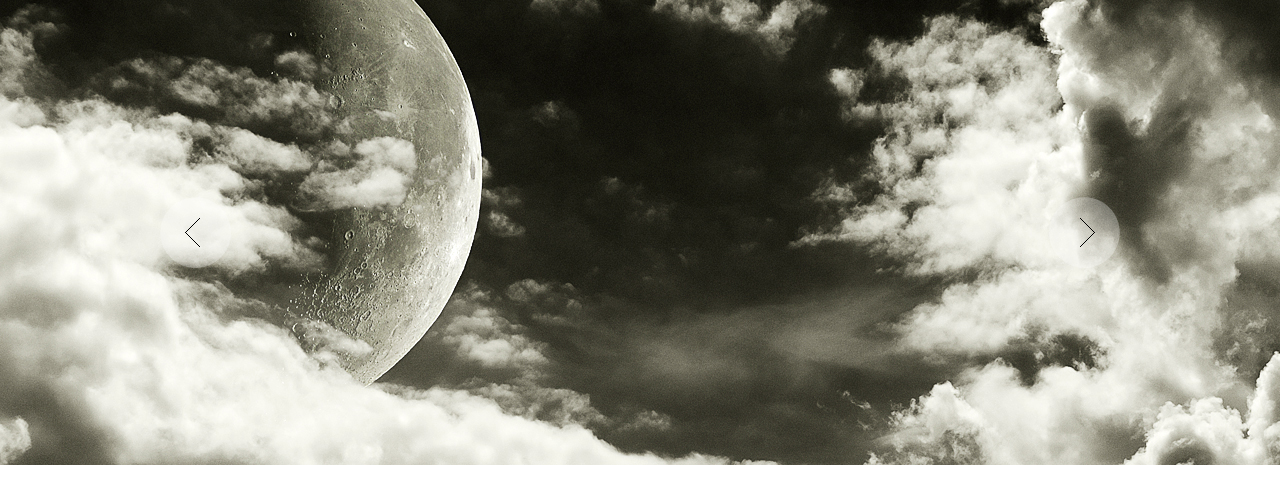
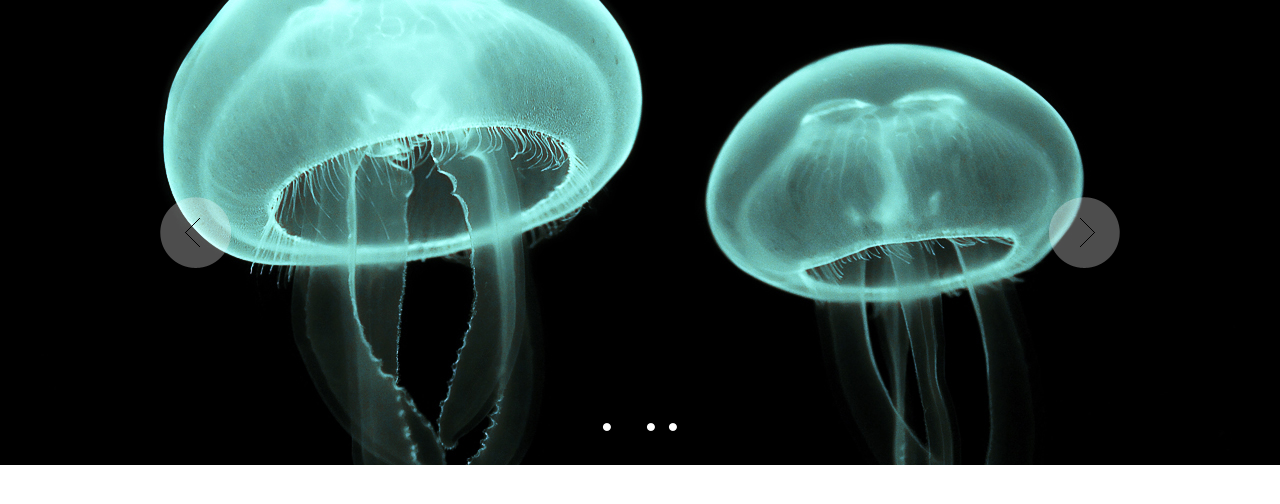
Before and after one commit to HedgehogKUCC/jQuery_5-2_Slideshow, a plain HTML site: page index.html in a window 1280 px wide. Drawn offline with Linux system fonts and the light colour scheme.

Commit message:
add jQuery

```diff
--- a/index.html
+++ b/index.html
@@ -13,7 +13,7 @@
 </head>
 <body>
 
-<div class="slideshow">
+<div id="slideshow" class="slideshow">
     <div class="slideshow-slides">
         <a href="./" class="slide" id="slide-1"><img src="./img/slide-1.jpg" alt="" width="1600" height="465"></a>
         <a href="./" class="slide" id="slide-2"><img src="./img/slide-2.jpg" alt="" width="1600" height="465"></a>
--- a/js/main.js
+++ b/js/main.js
@@ -0,0 +1,84 @@
+$(function () {
+    const $container = $('#slideshow');
+    const $slideGroup = $container.find('.slideshow-slides');
+    const $slides = $slideGroup.find('.slide');
+    const $nav = $container.find('.slideshow-nav');
+    const $indicator = $container.find('.slideshow-indicator');
+
+    const slideCount = $slides.length;
+    let indicatorHTML = '';
+    let currentIndex = 0;
+    const duration = 500;
+    const easing = 'easeInOutExpo';
+    const interval = 3000;
+    let timer;
+
+    goToSlide(currentIndex);
+    startTimer();
+
+    $slides.each(function (i) {
+        $(this).css({ left: 100 * i + '%' });
+        indicatorHTML += `<a href="#">${i+1}</a>`;
+    });
+
+    $indicator.html(indicatorHTML);
+
+    $nav.on('click', 'a', function (e) {
+        e.preventDefault();
+        if ($(this).hasClass('prev')) {
+            goToSlide(currentIndex - 1);
+        } else {
+            goToSlide(currentIndex + 1);
+        }
+    });
+
+    $indicator.on('click', 'a', function (e) {
+        e.preventDefault();
+        if (!$(this).hasClass('active')) {
+            goToSlide($(this).index());
+        }
+    });
+
+    $container.on({
+        mouseover: stopTimer(),
+        mouseout: startTimer()
+    });
+
+    function goToSlide(index) {
+        $slideGroup.animate({ left: -100 * index + '%' }, duration, easing);
+
+        currentIndex = index;
+
+        updateNav();
+    }
+
+    function updateNav() {
+        const $navPrev = $nav.find('.prev');
+        const $navNext = $nav.find('.next');
+
+        if (currentIndex === 0) {
+            $navPrev.addClass('disabled');
+        } else {
+            $navPrev.removeClass('disabled');
+        }
+
+        if (currentIndex === slideCount-1) {
+            $navNext.addClass('disabled');
+        } else {
+            $navNext.removeClass('disabled');
+        }
+
+        $indicator.find('a').removeClass('active').eq(currentIndex).addClass('active');
+    }
+
+    function startTimer() {
+        timer = setInterval(function () {
+            let nextIndex = (currentIndex + 1) % slideCount;
+            goToSlide(nextIndex);
+        }, interval);
+    }
+
+    function stopTimer() {
+        clearInterval(timer);
+    }
+});
```
Also changed, not shown: 1 other file.
